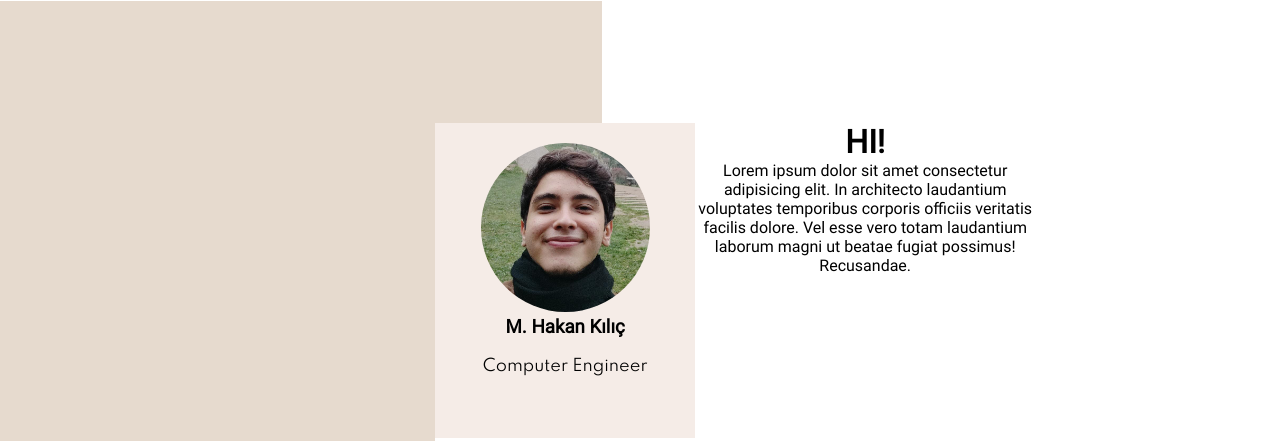
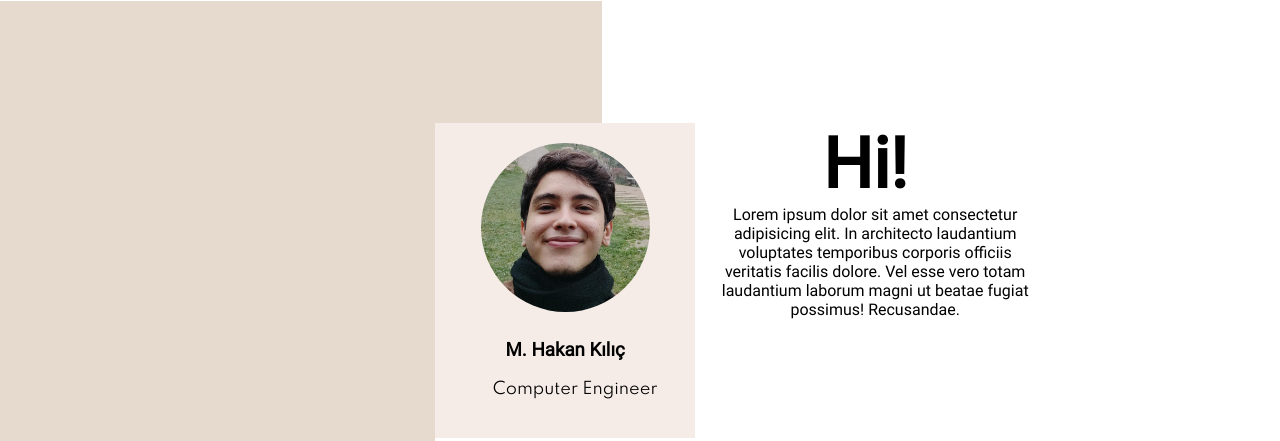
Before and after one commit to mamamia140/my-personal-web-site, a plain HTML site: page index.html in a window 1280 px wide. Shown: the part 91-532 px from the top of the page. Drawn offline with Linux system fonts and the light colour scheme.

Commit message:
3rd commit

```diff
--- a/index.html
+++ b/index.html
@@ -22,7 +22,7 @@
                     </div>
                 </div>
                 <div class="mybio">
-                    <h1>HI!</h1>
+                    <h1>Hi!</h1>
                     <p>Lorem ipsum dolor sit amet consectetur adipisicing elit. In architecto laudantium voluptates temporibus corporis officiis veritatis facilis dolore. Vel esse vero totam laudantium laborum magni ut beatae fugiat possimus! Recusandae.</p>
                 </div>
             </div>
--- a/style.css
+++ b/style.css
@@ -95,9 +95,14 @@ a{
     width:65%;
     border-radius: 50%;
     margin: auto;
+
 }
 .content .myprofile .nameandpicture p{
     font-family: spartan;
+}
+.content .myprofile .nameandpicture h3{
+    font-family: roboto;
+    margin-top: 23px;
 }
 .socialmedia{
     display: inline-block;
@@ -114,6 +119,13 @@ a{
     margin: auto;
     float: left;
 }
+.content .mybio h1{
+    font-size: 70px;
+    font-family: roboto;
+}
+.content p{
+    padding-left: 20px;
+}
 footer{
     width: 100vw;
     height: 12vh;
```
